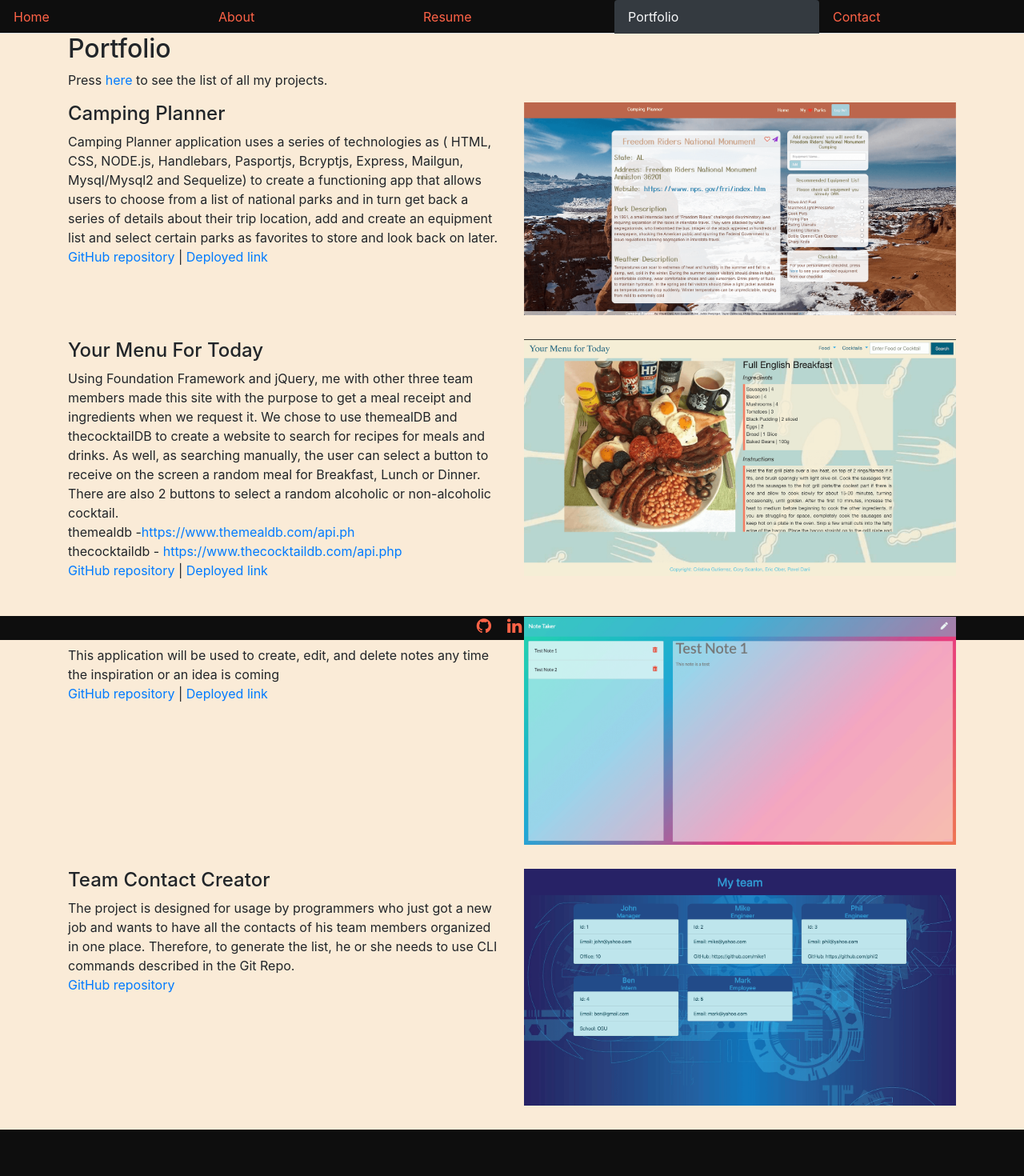
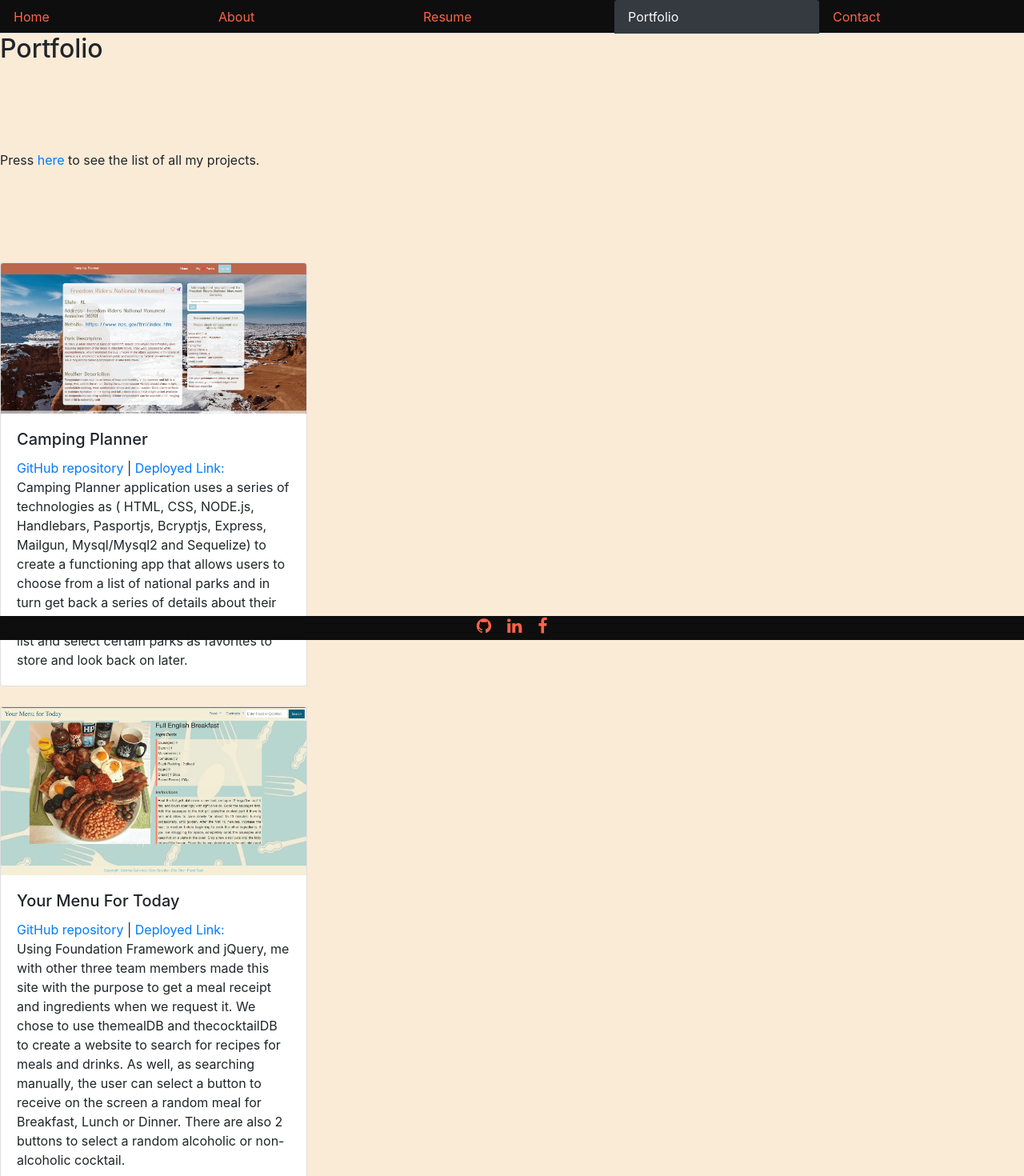
Before and after one commit to paveldarii/iPortfolio-2.0, a React (Create React App) app: page /portfolio in a window 1280 px wide. Shown: the top 1470 px of the page at 80% size. Before the commit the page ends 1412 px from the top, so only its background shows below. Built offline with nearby package versions, Linux system fonts and the light colour scheme.

Commit message:
refactored the code inside Portfolio

```diff
--- a/src/pages/Portfolio/index.js
+++ b/src/pages/Portfolio/index.js
@@ -1,5 +1,7 @@
 import React from "react";
 import "./style.css";
+import PortfolioCard from "../../components/PortfolioCard";
+import Wrapper from "../../components/Wrapper";
 import img3 from "../../portfolio/portfolio-3.png";
 import img2 from "../../portfolio/portfolio-2.png";
 import img4 from "../../portfolio/portfolio-4.png";
@@ -7,213 +9,63 @@ import img5 from "../../portfolio/portfolio-5.png";
 function Portfolio() {
   return (
     <div id="portfolio-section">
-      <section id="portfolio" className="portfolio section-bg">
-        <div className="container">
-          <div className="section-title">
+      <Wrapper>
         <h2>Portfolio</h2>
+      </Wrapper>
+      <Wrapper>
         <p>
-              Press <a href="https://github.com/paveldarii">here</a> to see the
-              list of all my projects.
+          Press <a href="https://github.com/paveldarii">here</a> to see the list
+          of all my projects.
         </p>
-          </div>
+      </Wrapper>
 
-          <div
-            className="row portfolio-container"
-            data-aos="fade-up"
-            data-aos-delay="100"
-          >
-            <div className="col-lg-6 col-md-6 portfolio-item filter-app">
-              <h4>Camping Planner</h4>
-              <p>
-                Camping Planner application uses a series of technologies as (
+      <Wrapper>
+        <PortfolioCard
+          title="Camping Planner"
+          image={img3}
+          description="Camping Planner application uses a series of technologies as (
                 HTML, CSS, NODE.js, Handlebars, Pasportjs, Bcryptjs, Express,
                 Mailgun, Mysql/Mysql2 and Sequelize) to create a functioning app
                 that allows users to choose from a list of national parks and in
                 turn get back a series of details about their trip location, add
                 and create an equipment list and select certain parks as
-                favorites to store and look back on later.
-                <br />
-                <a href="https://github.com/amcmilne/Camping-Planner">
-                  GitHub repository
-                </a>{" "}
-                <span> | </span>
-                <a href="https://campingplanner.herokuapp.com/">
-                  Deployed link
-                </a>{" "}
-              </p>
-            </div>
-
-            <div className="col-lg-6 col-md-6 portfolio-item ">
-              <div className="portfolio-wrap">
-                <img src={img3} className="img-fluid" alt="camping planner" />
-                <div className="portfolio-links">
-                  <a
-                    href="assets/img/portfolio/portfolio-3.png"
-                    data-gall="portfolioGallery"
-                    className="venobox"
-                    title="camping planner"
-                  >
-                    <i className="bx bx-plus"></i>
-                  </a>
-                  <a
-                    href="https://campingplanner.herokuapp.com/"
-                    title="More Details"
-                  >
-                    <i className="bx bx-link"></i>
-                  </a>
-                </div>
-              </div>
-            </div>
-          </div>
-          <div
-            className="row portfolio-container"
-            data-aos="fade-up"
-            data-aos-delay="100"
-          >
-            <div className="col-lg-6 col-md-6 portfolio-item filter-app">
-              <h4>Your Menu For Today</h4>
-              <p>
-                Using Foundation Framework and jQuery, me with other three team
+                favorites to store and look back on later."
+          github="https://github.com/amcmilne/Camping-Planner"
+          deployed="https://thecoaxial.github.io/Your-Menu-for-Today/"
+        />
+        <PortfolioCard
+          title="Your Menu For Today"
+          image={img2}
+          description="Using Foundation Framework and jQuery, me with other three team
         members made this site with the purpose to get a meal receipt
         and ingredients when we request it. We chose to use themealDB
         and thecocktailDB to create a website to search for recipes for
         meals and drinks. As well, as searching manually, the user can
         select a button to receive on the screen a random meal for
         Breakfast, Lunch or Dinner. There are also 2 buttons to select a
-                random alcoholic or non-alcoholic cocktail.
-                <br />
-                themealdb -
-                <a href="https://www.themealdb.com/api.ph">
-                  https://www.themealdb.com/api.ph
-                </a>{" "}
-                <br />
-                thecocktaildb -{" "}
-                <a href="https://www.thecocktaildb.com/api.php">
-                  https://www.thecocktaildb.com/api.php
-                </a>{" "}
-                <br />
-                <a href="https://github.com/TheCoaxial/Your-Menu-for-Today">
-                  GitHub repository
-                </a>{" "}
-                <span> | </span>
-                <a href="https://thecoaxial.github.io/Your-Menu-for-Today/">
-                  Deployed link
-                </a>{" "}
-              </p>
-            </div>
-
-            <div className="col-lg-6 col-md-6 portfolio-item ">
-              <div className="portfolio-wrap">
-                <img
-                  src={img2}
-                  className="img-fluid"
-                  alt="your menu for today site screenshot"
+        random alcoholic or non-alcoholic cocktail."
+          github="https://github.com/TheCoaxial/Your-Menu-for-Today"
+          deployed="https://thecoaxial.github.io/Your-Menu-for-Today/"
         />
-                <div className="portfolio-links">
-                  <a
-                    href="assets/img/portfolio/portfolio-2.png"
-                    data-gall="portfolioGallery"
-                    className="venobox"
-                    title="Your Menu For Today"
-                  >
-                    <i className="bx bx-plus"></i>
-                  </a>
-                  <a
-                    href="https://thecoaxial.github.io/Your-Menu-for-Today/"
-                    title="More Details"
-                  >
-                    <i className="bx bx-link"></i>
-                  </a>
-                </div>
-              </div>
-            </div>
-          </div>
-          <div
-            className="row portfolio-container"
-            data-aos="fade-up"
-            data-aos-delay="100"
-          >
-            <div className="col-lg-6 col-md-6 portfolio-item filter-app">
-              <h4>Note Taker</h4>
-              <p>
-                This application will be used to create, edit, and delete notes
-                any time the inspiration or an idea is coming
-                <br />
-                <a href="https://github.com/paveldarii/inspiration-note-taker">
-                  GitHub repository
-                </a>{" "}
-                <span> | </span>
-                <a href="https://serene-lowlands-03678.herokuapp.com/">
-                  Deployed link
-                </a>{" "}
-              </p>
-            </div>
-
-            <div className="col-lg-6 col-md-6 portfolio-item ">
-              <div className="portfolio-wrap">
-                <img src={img4} className="img-fluid" alt="not taker page" />
-                <div className="portfolio-links">
-                  <a
-                    href="assets/img/portfolio/portfolio-4.png"
-                    data-gall="portfolioGallery"
-                    className="venobox"
-                    title="Your Menu For Today"
-                  >
-                    <i className="bx bx-plus"></i>
-                  </a>
-                  <a
-                    href="https://serene-lowlands-03678.herokuapp.com/"
-                    title="More Details"
-                  >
-                    <i className="bx bx-link"></i>
-                  </a>
-                </div>
-              </div>
-            </div>
-          </div>
-          <div
-            className="row portfolio-container"
-            data-aos="fade-up"
-            data-aos-delay="100"
-          >
-            <div className="col-lg-6 col-md-6 portfolio-item filter-app">
-              <h4>Team Contact Creator</h4>
-              <p>
-                The project is designed for usage by programmers who just got a
+        <PortfolioCard
+          title="Note Taker"
+          image={img4}
+          description="This application will be used to create, edit, and delete notes
+        any time the inspiration or an idea is coming"
+          github="https://github.com/paveldarii/inspiration-note-taker"
+          deployed="https://serene-lowlands-03678.herokuapp.com/"
+        />
+        <PortfolioCard
+          title="Team Contact Creator"
+          image={img5}
+          description="The project is designed for usage by programmers who just got a
         new job and wants to have all the contacts of his team members
         organized in one place. Therefore, to generate the list, he or
-                she needs to use CLI commands described in the Git Repo.
-                <br />
-                <a href="https://github.com/paveldarii/team-creator">
-                  GitHub repository
-                </a>{" "}
-              </p>
-            </div>
-
-            <div className="col-lg-6 col-md-6 portfolio-item filter-web">
-              <div className="portfolio-wrap">
-                <img src={img5} className="img-fluid" alt="team creator" />
-                <div className="portfolio-links">
-                  <a
-                    href="assets/img/portfolio/portfolio-5.png"
-                    data-gall="portfolioGallery"
-                    className="venobox"
-                    title="team creator"
-                  >
-                    <i className="bx bx-plus"></i>
-                  </a>
-                  <a
-                    href="https://github.com/paveldarii/team-creator"
-                    title="More Details"
-                  >
-                    <i className="bx bx-link"></i>
-                  </a>
-                </div>
-              </div>
-            </div>
-          </div>
-        </div>
-      </section>
+        she needs to use CLI commands described in the Git Repo."
+          github="https://github.com/paveldarii/team-creator"
+          deployed="https://github.com/paveldarii/team-creator"
+        />
+      </Wrapper>
     </div>
   );
 }
```
Lines whose indentation alone changed are shown as unchanged.
